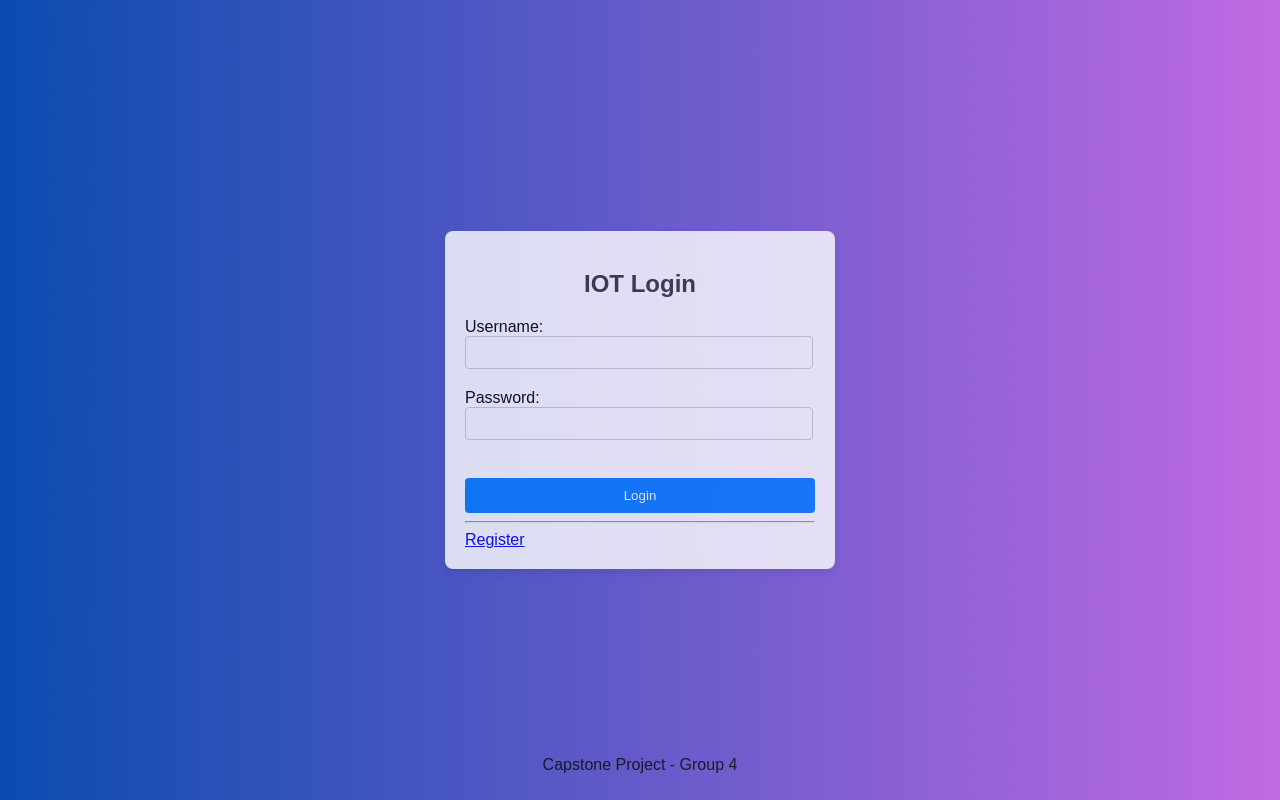
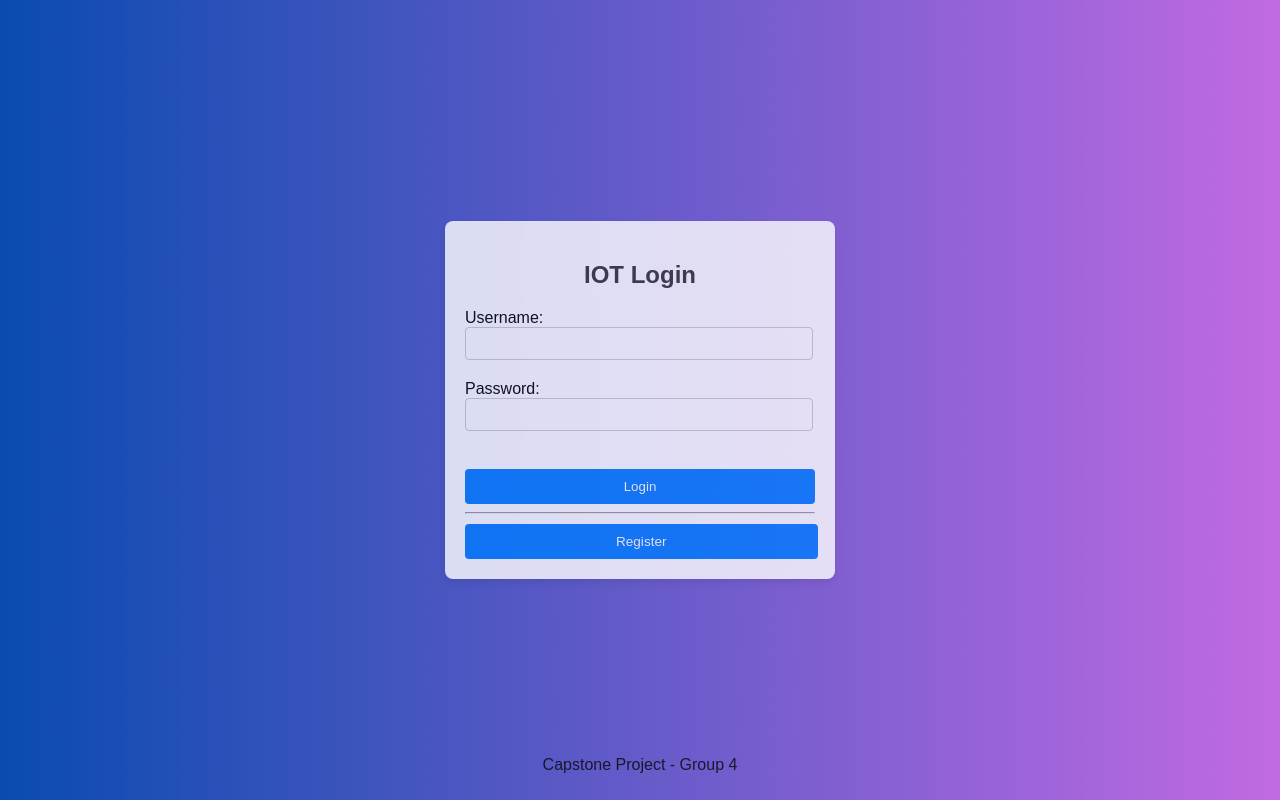
Before and after one commit to ValasaTarun/Capstone_Project_2024, a Flask app: page / in a window 1280 px wide. Run offline with Flask 3, Linux system fonts and the light colour scheme.

Commit message:
Modified login page and added new temp file

```diff
--- a/static/login.css
+++ b/static/login.css
@@ -68,3 +68,22 @@ body {
     bottom: 10px;
     color: #070707;
 }
+
+/* Update the CSS */
+.register-button {
+    font-size: 85%;
+    display: block;
+    width: 95%;
+    padding: 10px;
+    background-color: #007bff;
+    color: #fff;
+    border: none;
+    border-radius: 4px;
+    text-align: center;
+    text-decoration: none;
+    margin-top: 10px;
+}
+
+.register-button:hover {
+    background-color: #007bff;
+}
--- a/templates/login.html
+++ b/templates/login.html
@@ -21,7 +21,7 @@
                 <input type="submit" value="Login">
                 <!-- Add the Register button -->
                 <hr>
-                <a href="/register">Register</a>
+                <a class="register-button" href="/register">Register</a>
             </form>
         </div>
         <p class="description">Capstone Project - Group 4</p>
```
Also changed, not shown: temp.txt (added, +16 -0 lines).
